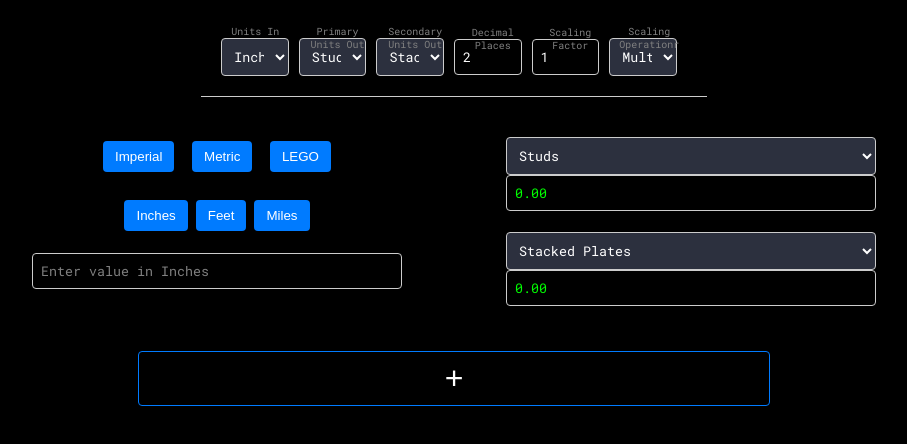
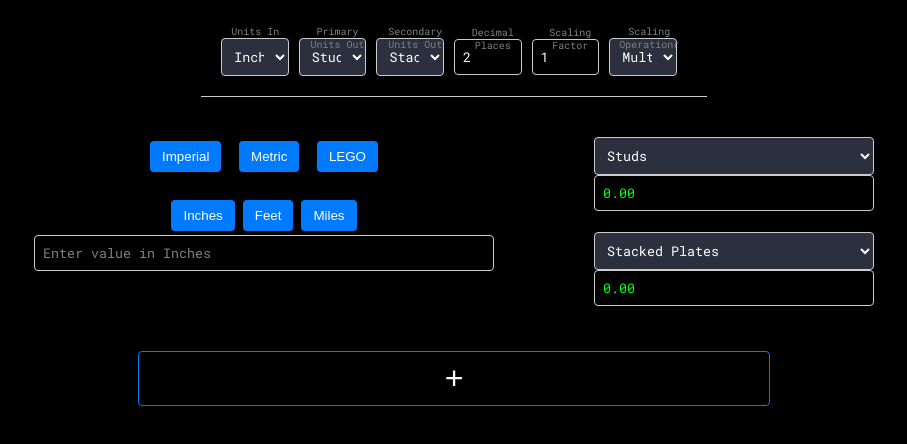
Before and after one commit to Brick-Tools/BrickUnitConverter, a website: page index.html in a window 1280 px wide. Shown: the whole page, without its empty margins (186-1093 px from the left). Drawn offline with Linux system fonts and the light colour scheme.

Commit message:
Update index.html

```diff
--- a/index.html
+++ b/index.html
@@ -78,7 +78,8 @@
 
       </div>
     </div>
-    <div id="containerWrapper">
+
+    <div class="containerWrapper" id="containerWrapper">
       <div class="container">
         <div class="content">
           <div class="unit-buttons">
@@ -95,7 +96,8 @@
             <!-- Value input -->
               <input type="number" id="inputValue" name="inputValue" placeholder="Enter value in Inches" required>
           </div>
-
+        </div>
+        <div class="content">
           <div class="conversion">
             <!-- Output units selection -->
             <select class="unitsOutPrimary" name="unitsOutput1" id="unitsOutput1">
```
Lines whose indentation alone changed are shown as unchanged.
